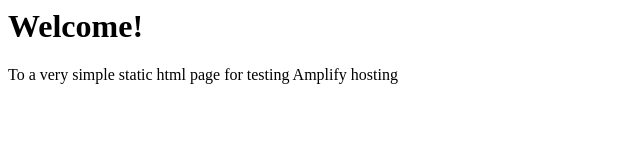
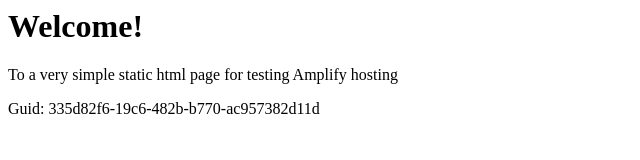
Before and after one commit to aws-aemilia-pdx/Github-PR-Commit-Integration-Test-DoNotTouch-GitHubAutoBuildCanaryTest-v1-gamma-us-west-2, a website: page src/index.html in a window 1280 px wide. Shown: the whole page, without its empty margins (0-640 px from the left). Drawn offline with Linux system fonts and the light colour scheme.

Commit message:
commit from integ tests

```diff
--- a/src/index.html
+++ b/src/index.html
@@ -1,3 +1,5 @@
+
+
 <html lang="en">
 
 <head>
@@ -10,6 +12,6 @@
 <body>
     <h1>Welcome!</h1>
     <p>To a very simple static html page for testing Amplify hosting</p>
-</body>
+    <p>Guid: 335d82f6-19c6-482b-b770-ac957382d11d</p></body>
 
 </html>
```
